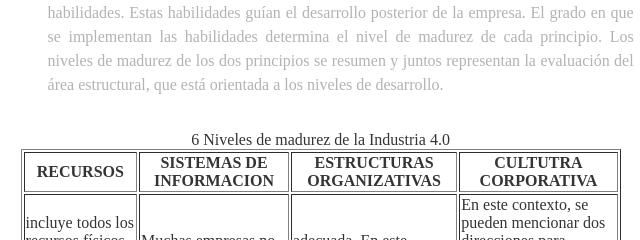
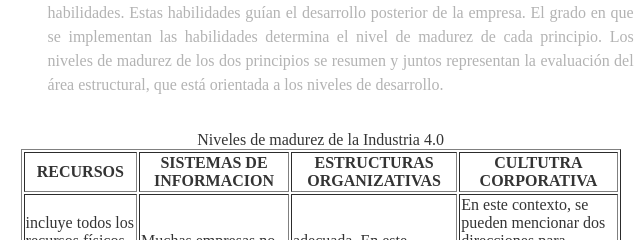
Before and after one commit to Jeralsoft/Programacion_web, a plain HTML site: page index.html in a window 1280 px wide. Shown: the part 820-1060 px from the top of the page, 89-729 px from the left. Drawn offline with Linux system fonts and the light colour scheme.

Commit message:
Version 1
actualizacion 1.0.1

```diff
--- a/index.html
+++ b/index.html
@@ -45,7 +45,7 @@ representan la evaluación del área estructural, que está orientada a los nive
 		<br>
 		<center>
 		<table width="600" border="1">
-  <caption>6
+  <caption>
     Niveles de madurez de la Industria 4.0
   </caption>
   <tbody>
```
Also changed, not shown: link acceso.txt (added).
